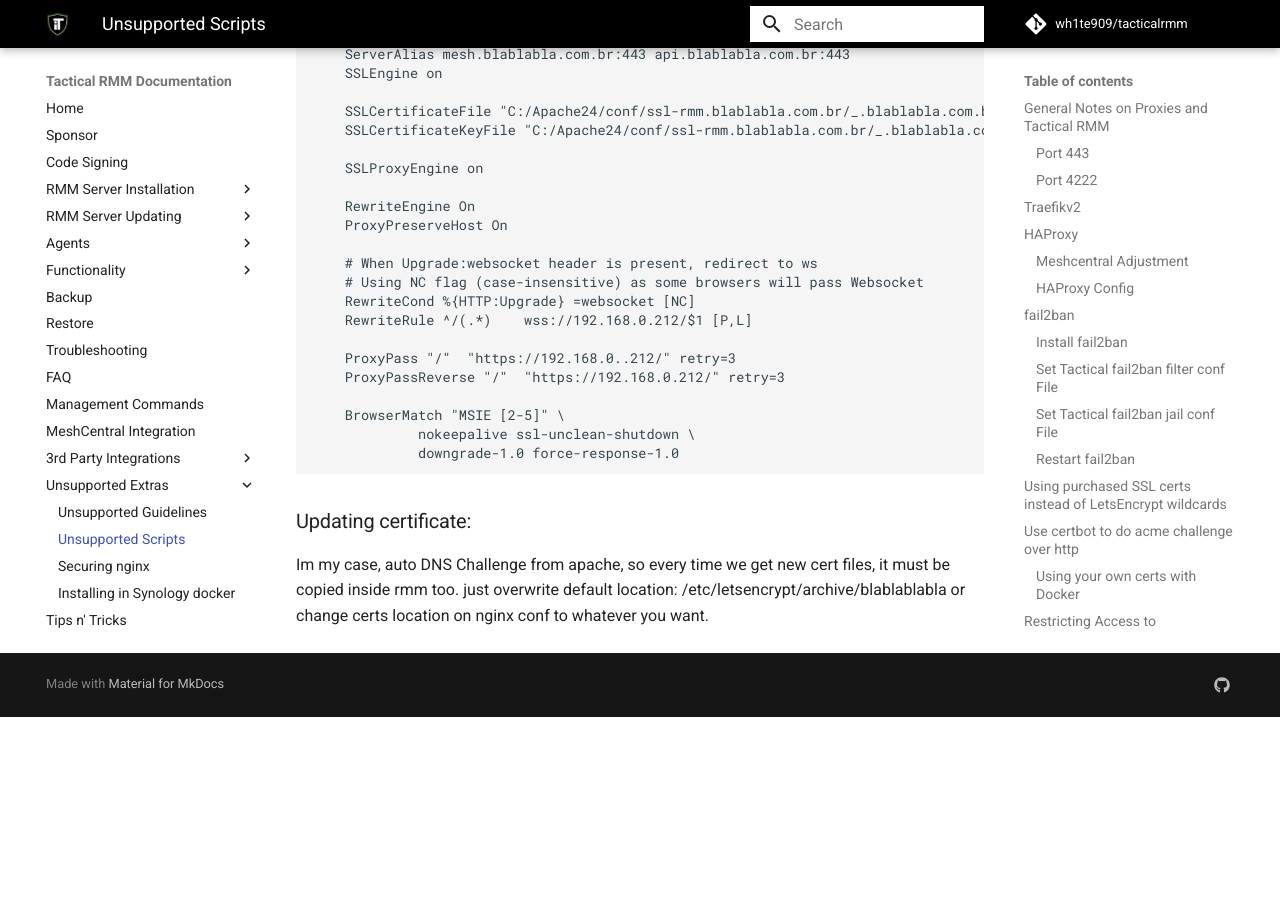
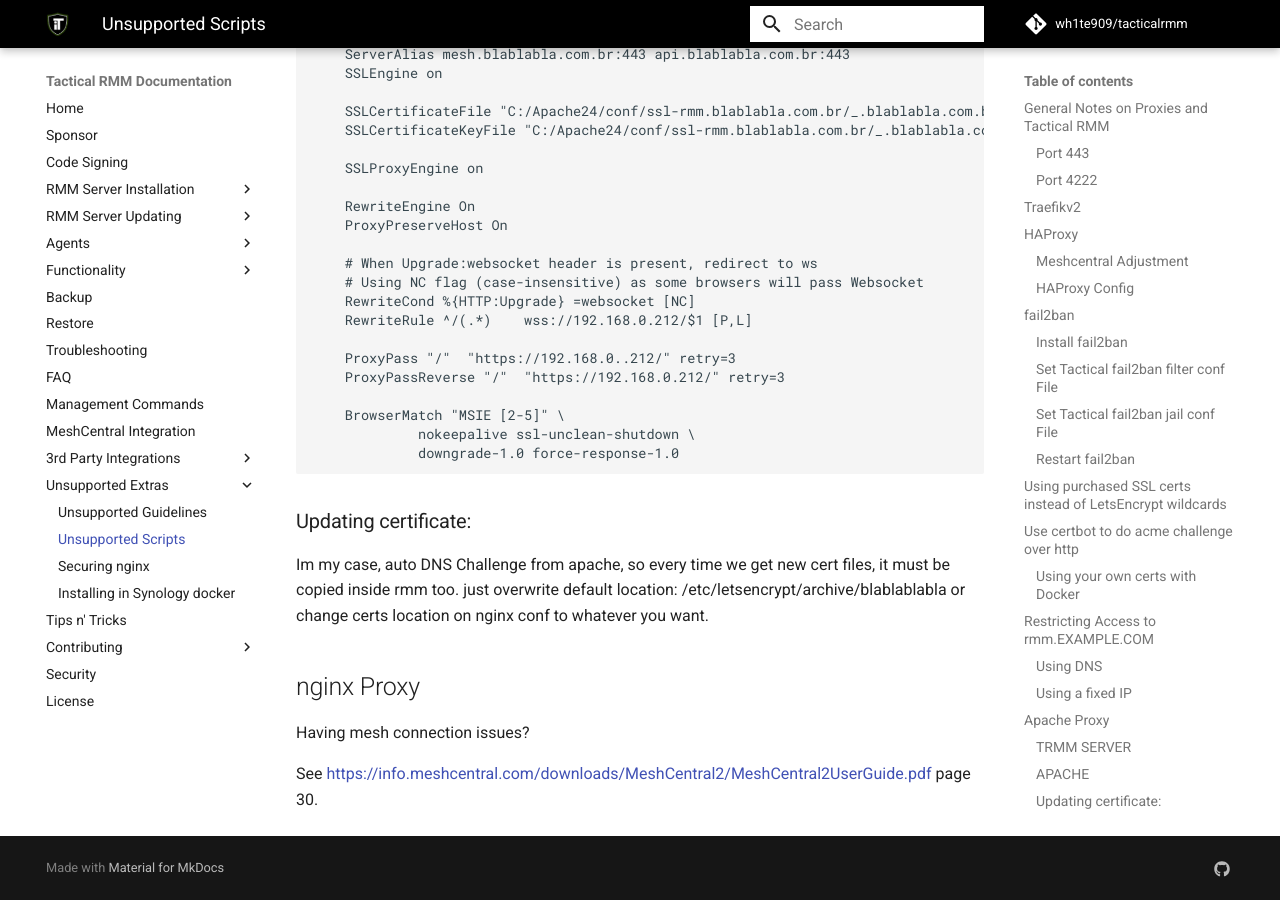
Before and after one commit to amidaware/trmm-docs, an MkDocs documentation site: the page built from docs/docs/unsupported_scripts.md, in a window 1280 px wide and 900 px high, scrolled down 18715 px. Built offline with MkDocs 1.6.1 and Material for MkDocs 9.7.7, drawn with Linux system fonts in a browser that asks for light colours; comment, search, counter and statistics services are not loaded; before the commit the page ends 19432 px from its top, so only the background shows below that.

Commit message:
docs - nginx proxy info

```diff
--- a/docs/docs/unsupported_scripts.md
+++ b/docs/docs/unsupported_scripts.md
@@ -924,9 +924,14 @@
 
 </VirtualHost>
 
-
 ### Updating certificate:
 Im my case, auto DNS Challenge from apache, so every time we get new cert files, it must be copied inside rmm too.
 just overwrite default location:
 /etc/letsencrypt/archive/blablablabla
 or change certs location on nginx conf to whatever you want.
+
+## nginx Proxy
+
+Having mesh connection issues?
+
+See <https://info.meshcentral.com/downloads/MeshCentral2/MeshCentral2UserGuide.pdf> page 30.
```
